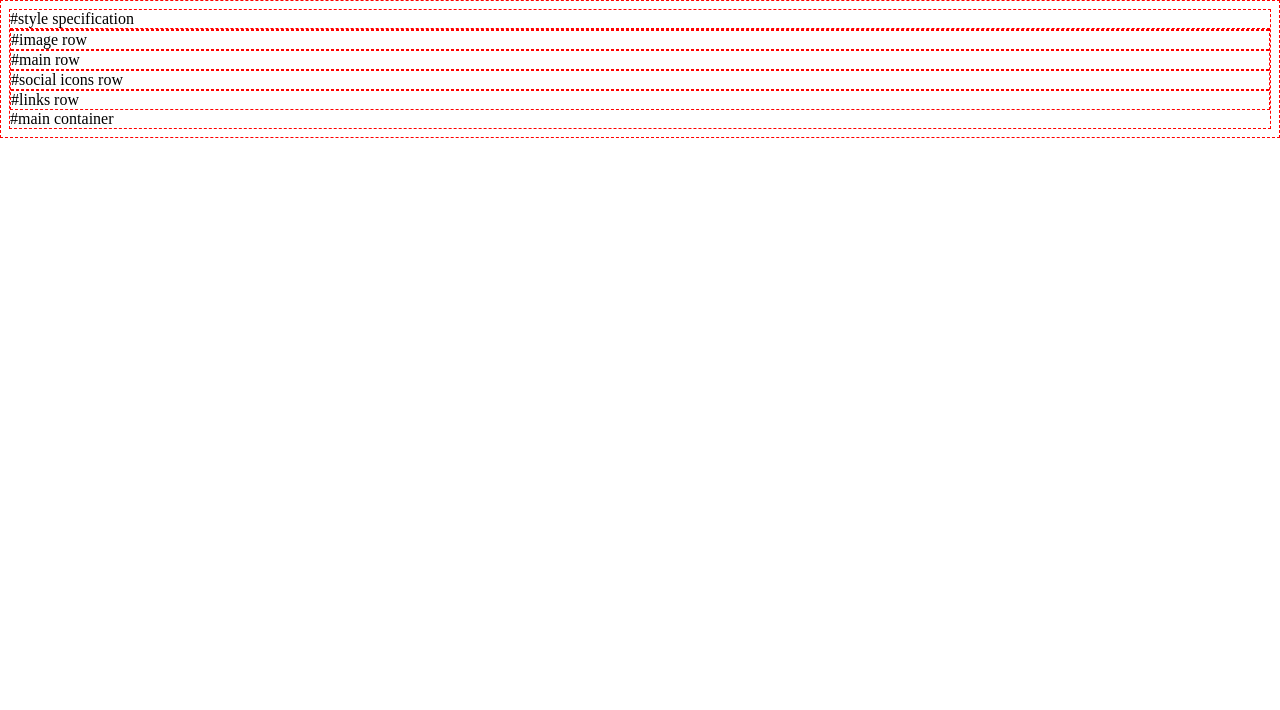
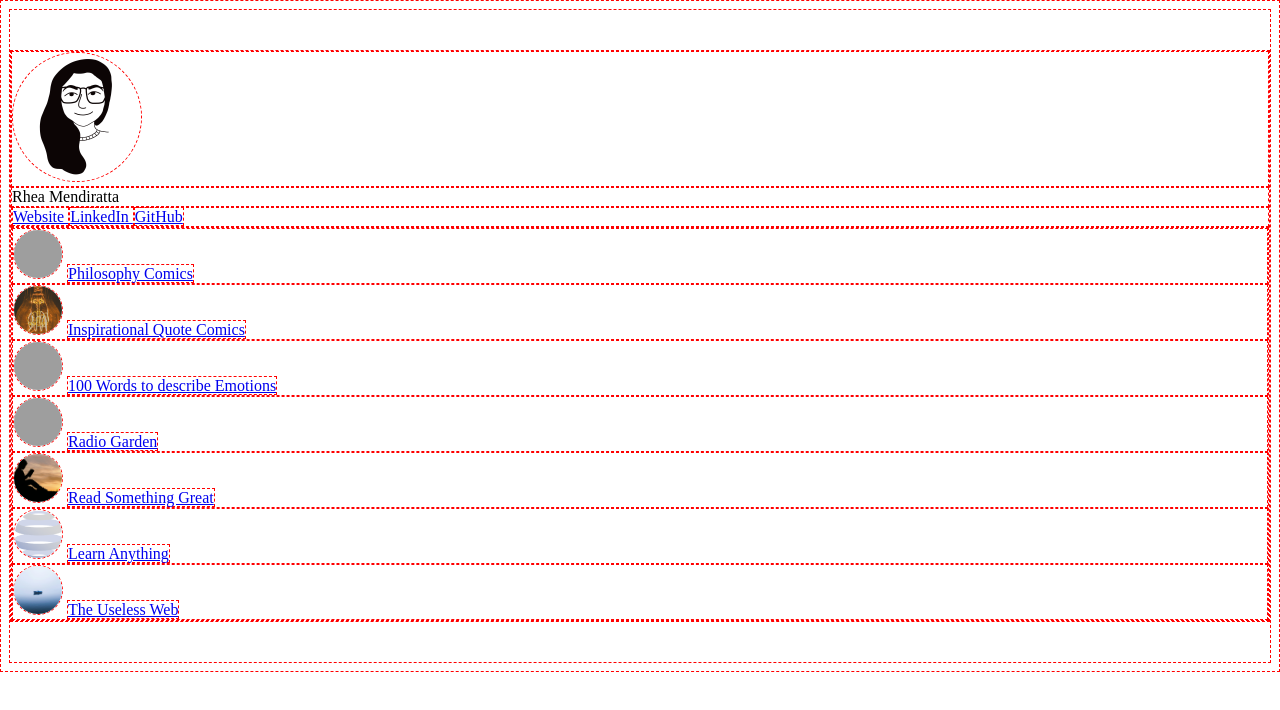
Before and after one commit to rheam-ctrl/link-in-bio, a plain HTML site: page index.html in a window 1280 px wide. Drawn offline with Linux system fonts and the light colour scheme; grey boxes are pictures that could not be loaded.

Commit message:
added all content and stylized

```diff
--- a/index.html
+++ b/index.html
@@ -2,35 +2,109 @@
 <html>
 <head>
   <meta charset="UTF-8">
-</head>
-<body>
-  #style specification
-  <style>
+    <style>
     *{
       border: 1px red dashed;
     }
+    body {
+    padding-top: 40px;
+    padding-bottom: 40px;
+    }
+    .avatar-image {
+    width: 128px;
+    height: 128px;
+    object-fit: cover;
+    border-radius: 128px;
+    }
+
+    .thumbnail {
+  width: 48px;
+  height: 48px;
+  border-radius: 48px;
+  object-fit: cover;
+  }
   </style>
+</head>
+<body>
 
 <div class = "main-container">
   <div class = "image-row">
-
-  </div> #image row
+      <img class="avatar-image" src="/thumbnails/Rhea.png" alt="Rhea Mendiratta thumbnail">
+  </div> <!--image row-->
 
 
   <div class = "main-row">
-
-  </div> #main row
+    Rhea Mendiratta
+  </div> <!--main row-->
 
 
   <div class = "social-icons-row">
+    <a href="https://rhea-mendiratta.notion.site/Hi-I-m-Rhea-17c179f1081180e78687dd532858a64c" target="_blank">
+      Website
+    </a>
 
-  </div> #social icons row
+    <a href="www.linkedin.com/in/rheamendiratta" target="_blank">
+      LinkedIn
+    </a>
+
+    <a href="https://github.com/rheam-ctrl" target="_blank">
+      GitHub
+    </a>
+
+  </div> <!--social icons row-->
 
 
   <div class = "links-row">
+    <div class = "item">
+      <img class="thumbnail" src="/thumbnails/existential.png">
+      <a href="https://existentialcomics.com/" target="_blank">
+      Philosophy Comics
+      </a>
+    </div>
 
-  </div> #links row
+    <div class = "item">
+      <img class="thumbnail" src="/thumbnails/zen pencils.jpg">
+      <a href="https://www.zenpencils.com/newreaders/" target="_blank">
+      Inspirational Quote Comics
+      </a>
+    </div>
 
-</div> #main container
+    <div class = "item">
+      <img class="thumbnail" src="/thumbnails/mood.jpg">
+      <a href="https://www.vocabulary.com/lists/535865" target="_blank">
+      100 Words to describe Emotions
+      </a>
+    </div>
+
+    <div class = "item">
+      <img class="thumbnail" src="/thumbnails/radio garden.jpg">
+      <a href="https://radio.garden/" target="_blank">
+      Radio Garden
+      </a>
+    </div>
+
+    <div class = "item">
+      <img class="thumbnail" src="/thumbnails/read something great.jpg">
+      <a href="https://www.readsomethinggreat.com/" target="_blank">
+      Read Something Great
+      </a>
+    </div>
+
+    <div class = "item">
+      <img class="thumbnail" src="/thumbnails/learn anything.png">
+      <a href="https://learn-anything.xyz/" target="_blank">
+      Learn Anything
+      </a>
+    </div>
+
+    <div class = "item">
+      <img class="thumbnail" src="/thumbnails/useless web.jpg">
+      <a href="https://theuselessweb.com/" target="_blank">
+      The Useless Web
+      </a>
+    </div>
+  </div> <!--links row-->
+
+</div> <!--main container-->
 </body>
 </html>
```
Also changed, not shown: thumbnails/Rhea.png (added), thumbnails/learn anything.png (added), thumbnails/read something great.jpg (added), thumbnails/useless web.jpg (added), thumbnails/zen pencils.jpg (added), 3 other files.
